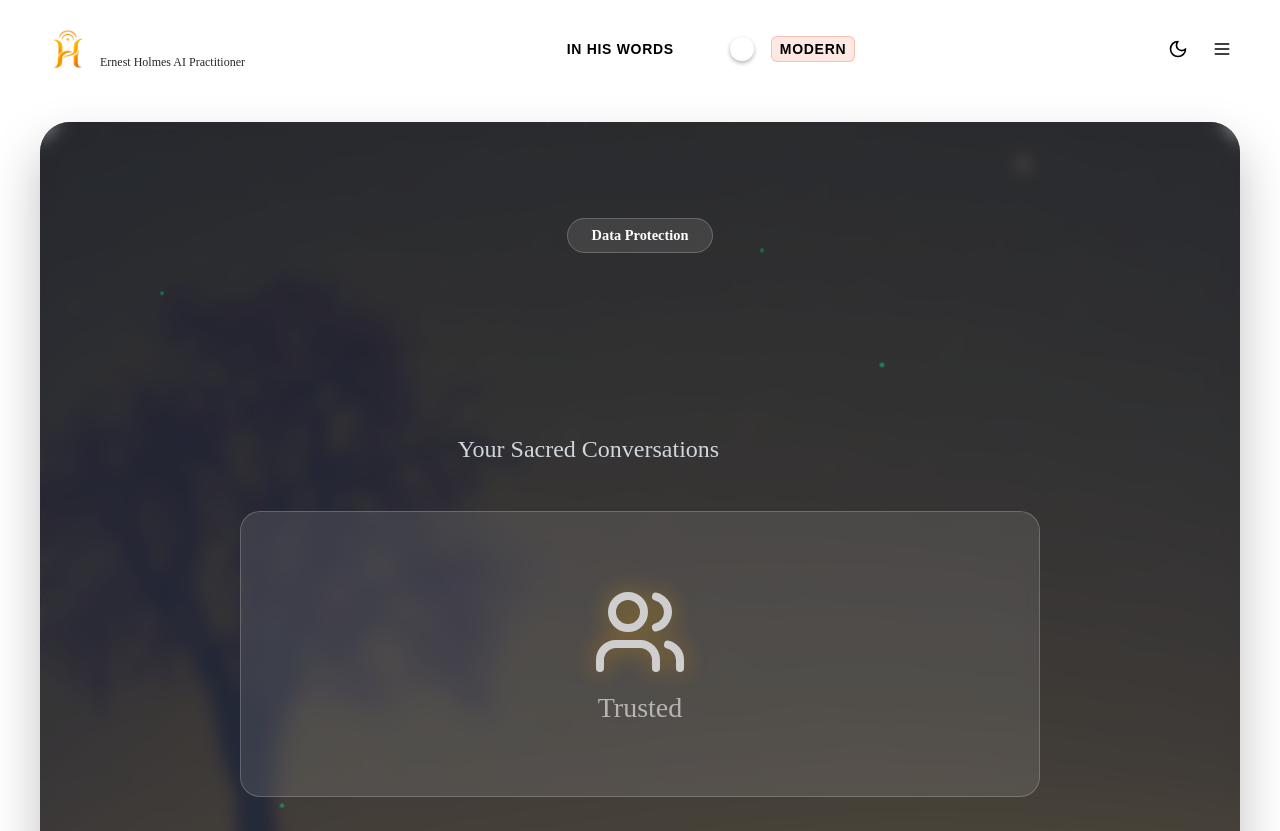
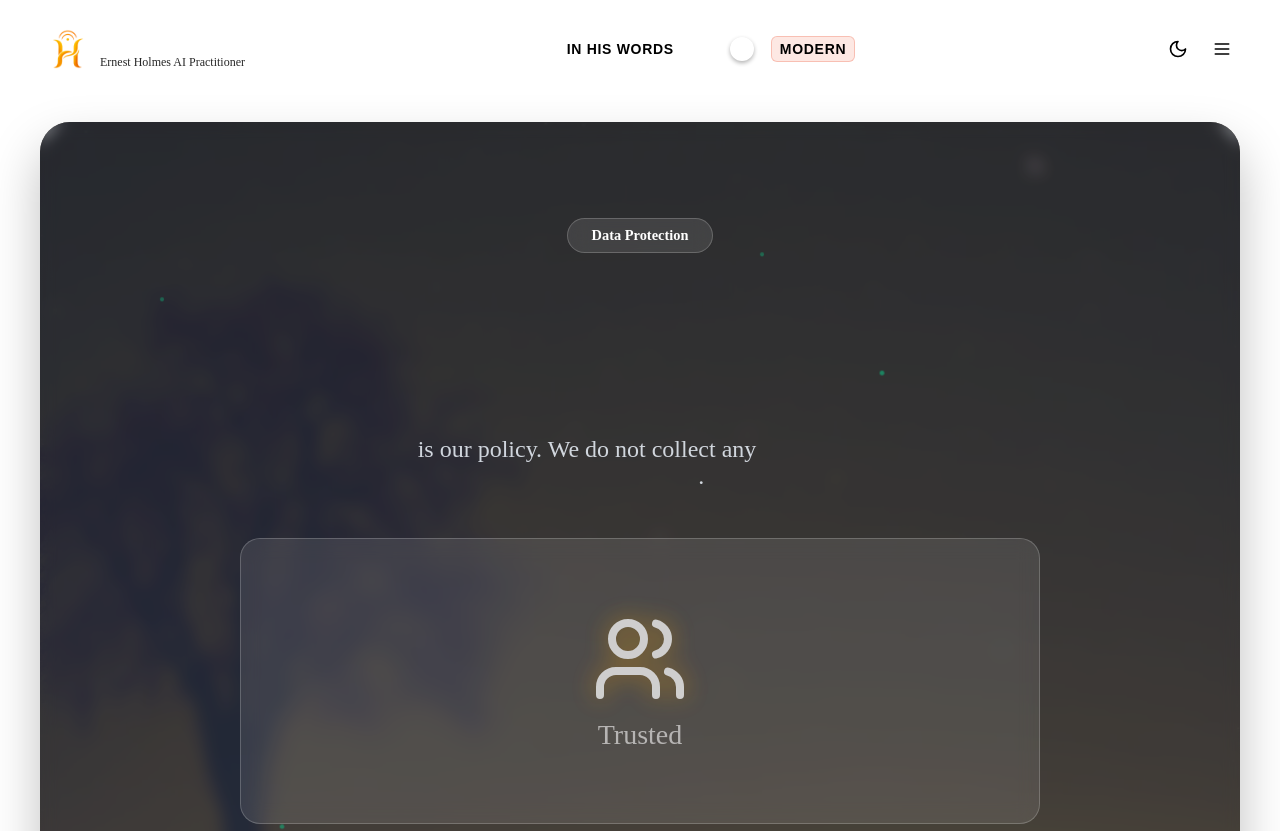
Before and after one commit to netdevs-net/Ernest-Holmes-AI, a SvelteKit app in the folder holmes-gpt/: page /privacy in a window 1280 px wide. Shown: the top 831 px of the page. Built offline with nearby package versions, Linux system fonts and the light colour scheme.

Commit message:
docs(privacy): plainer hero subtitle, drop flowery language

```diff
--- a/holmes-gpt/src/routes/privacy/+page.svelte
+++ b/holmes-gpt/src/routes/privacy/+page.svelte
@@ -188,8 +188,8 @@
         <span class="hero-title-glow">Privacy Policy</span>
       </h1>
       <p class="hero-subtitle">
-        <span class="subtitle-highlight">Protecting</span> Your Sacred Conversations
-        <span class="subtitle-highlight">with Divine Wisdom</span>
+        <span class="subtitle-highlight">Anonymous</span> is our policy.
+        We do not collect any <span class="subtitle-highlight">personally identifiable information</span>.
       </p>
       <div class="hero-stats hero-stats-morph">
         <div class="stat-item stat-item-morph" on:animationiteration={advanceHeroStat}>
```
